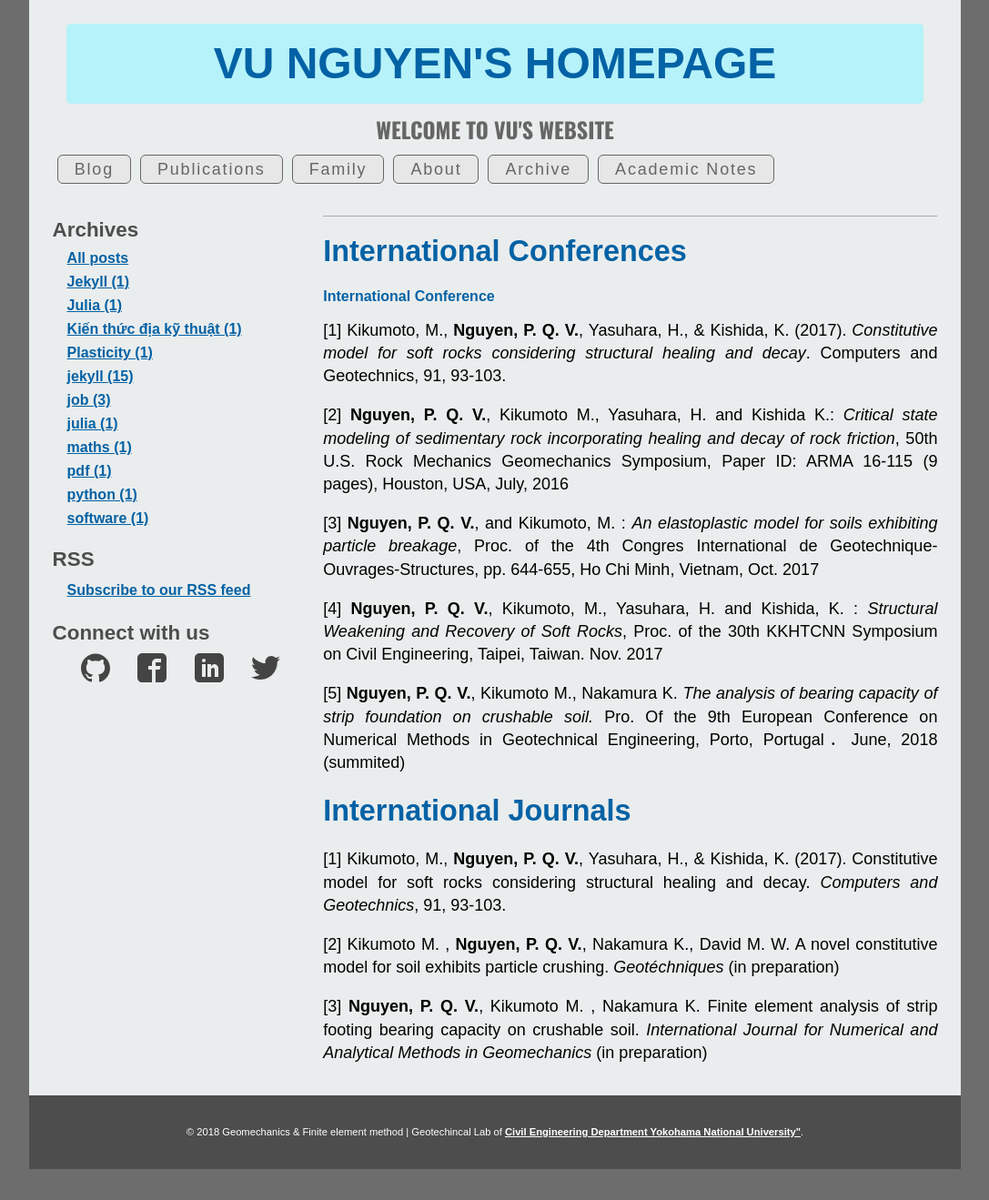
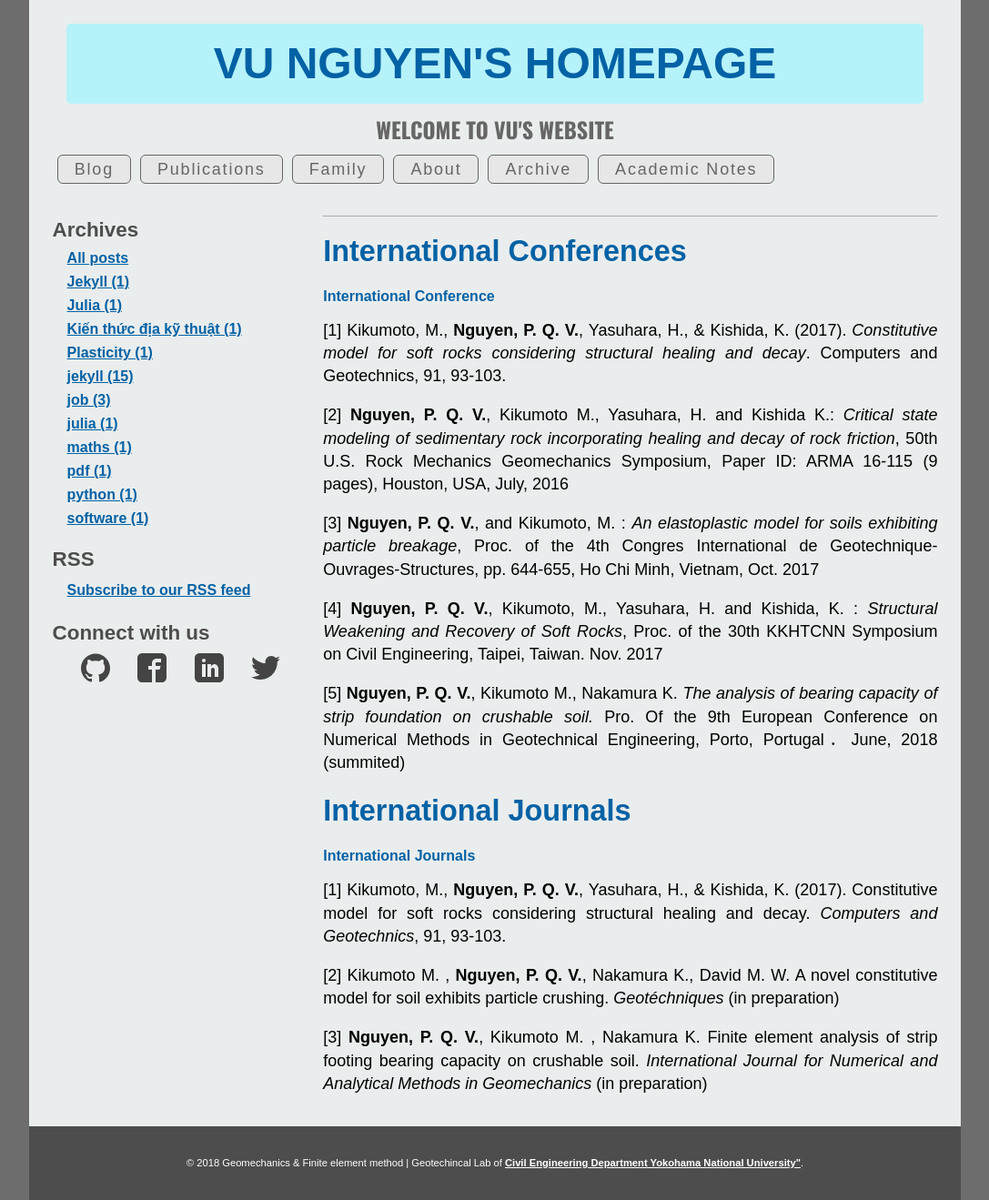
Before and after one commit to quangvunp/geomechanics, a Jekyll site: the page built from Publications.md, in a window 1280 px wide. Shown: the whole page at 91% size, without its empty margins (96-1183 px from the left). Built offline with Jekyll 4.4.1, drawn with Linux system fonts in a browser that asks for light colours; our own code applies the rules of GitHub Pages for plain Markdown files; before the commit the page ends 1285 px from its top, so only the background shows below that.

Commit message:
Update Publications.md

```diff
--- a/Publications.md
+++ b/Publications.md
@@ -17,6 +17,8 @@
 
 <span style="color: #0362a5; font-family: Arial; font-size: 1.8em;">**International Journals**</span> <br />
 
+<h1> International Journals </h1>
+
 [1]  Kikumoto, M., **Nguyen, P. Q. V.**, Yasuhara, H., & Kishida, K. (2017). Constitutive model for soft rocks considering structural healing and decay. *Computers and Geotechnics*, 91, 93-103.
 
 [2]  Kikumoto M. , **Nguyen, P. Q. V.**, Nakamura K.,  David M. W. A novel constitutive model for soil exhibits particle crushing. *Geotéchniques* (in preparation)
```
